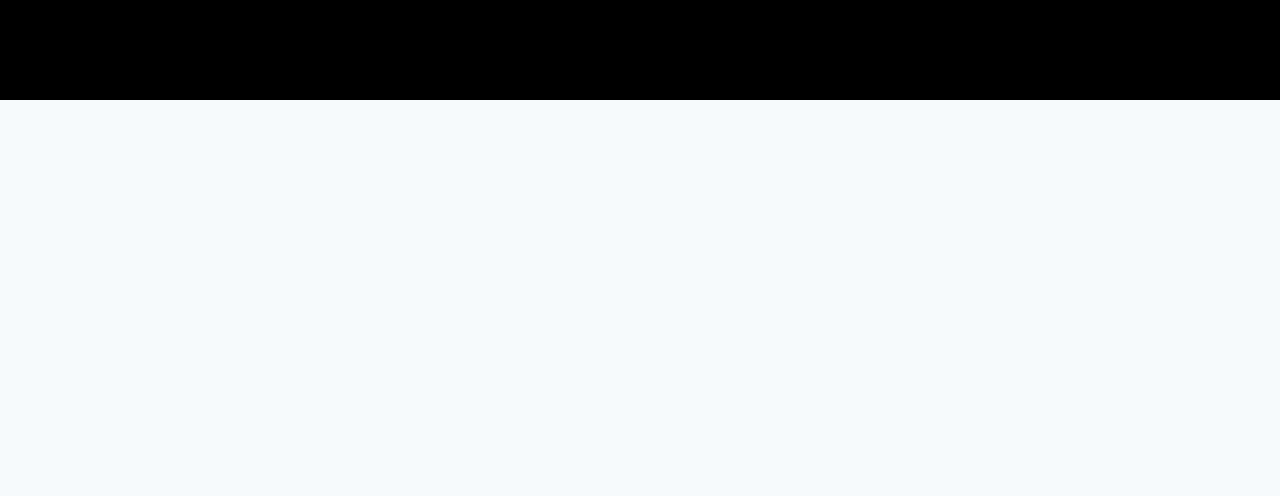
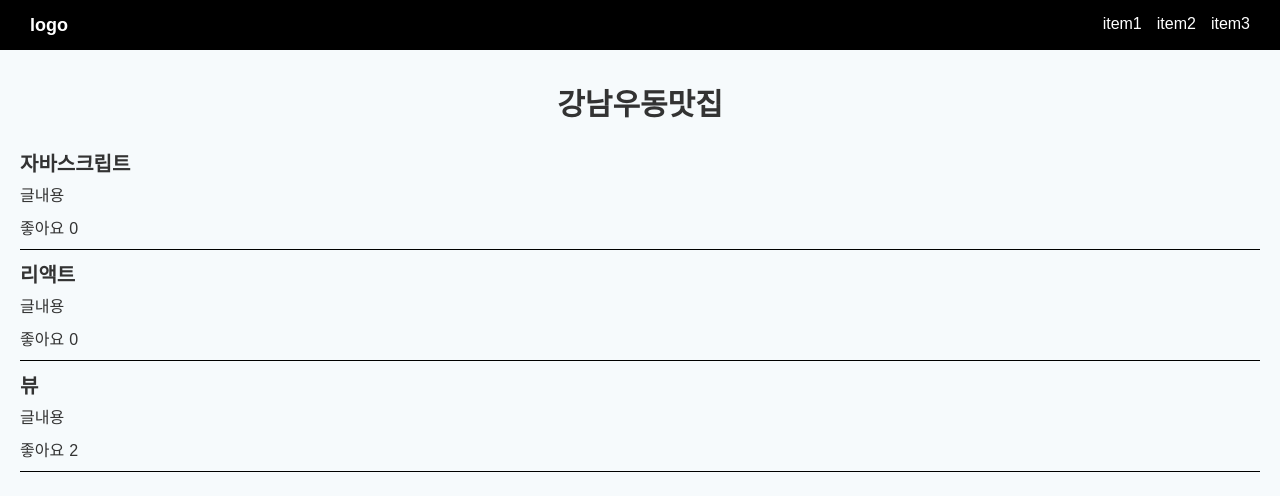
Before and after one commit to DongJae-Fn-Ing/react-fe, a React (Create React App) app: page / in a window 1280 px wide. Shown: the top 496 px of the page. Built offline with nearby package versions, Linux system fonts and the light colour scheme; a web font is replaced by a local one.

Commit message:
스프레트 오퍼레이터를 이용한 state 다루기 진행중

```diff
--- /dev/null
+++ b/src/components/blog/blogCard/index.js
@@ -0,0 +1,22 @@
+import React from "react";
+import Styled from "./styled";
+
+function BlogCard({ title, good, propGood }) {
+  const plus = () => {
+    propGood((good += 1));
+  };
+  return (
+    <Styled className="card">
+      <h3 className="card-title">{title}</h3>
+      <p className="card-con">글내용</p>
+      <div className="card-good">
+        <button className="btn" type="button" onClick={plus}>
+          좋아요
+        </button>
+        <span className="count">{good}</span>
+      </div>
+    </Styled>
+  );
+}
+
+export default BlogCard;
--- /dev/null
+++ b/src/components/blog/blogCard/styled.js
@@ -0,0 +1,28 @@
+import styled from "@emotion/styled";
+
+const Styled = styled.li`
+  border-bottom: 1px solid #000;
+
+  .card-title {
+    margin-bottom: 15px;
+    font-size: 20px;
+    font-weight: bold;
+  }
+
+  .card-con {
+    margin: 10px 0;
+  }
+
+  .card-good {
+    margin-bottom: 10px;
+    .count {
+      margin-left: 5px;
+    }
+  }
+
+  &:not(:last-child) {
+    margin-bottom: 15px;
+  }
+`;
+
+export default Styled;
--- a/src/components/blog/blogHeader/index.js
+++ b/src/components/blog/blogHeader/index.js
@@ -1,8 +1,19 @@
 import React from "react";
 import Styled from "./styled";
 
-function blogHeader() {
-  return <Styled></Styled>;
+function BlogHeader() {
+  return (
+    <Styled>
+      <h1 className="logo">logo</h1>
+      <nav className="nav">
+        <ul className="menu">
+          <li>item1</li>
+          <li>item2</li>
+          <li>item3</li>
+        </ul>
+      </nav>
+    </Styled>
+  );
 }
 
-export default blogHeader;
+export default BlogHeader;
--- a/src/components/blog/blogHeader/styled.js
+++ b/src/components/blog/blogHeader/styled.js
@@ -1,8 +1,32 @@
 import styled from "@emotion/styled";
 
 const Styled = styled.header`
-  height: 100px;
-  background: black;
+  display: flex;
+  padding: 0 30px;
+  height: 50px;
+  background-color: #000;
+  justify-content: space-between;
+  align-items: center;
+
+  .logo {
+    font-size: 18px;
+    color: #fff;
+  }
+
+  .nav {
+    .menu {
+      display: flex;
+      align-items: center;
+
+      li {
+        color: #fff;
+
+        &:not(:last-child) {
+          margin-right: 15px;
+        }
+      }
+    }
+  }
 `;
 
 export default Styled;
--- a/src/pages/blogPage/index.js
+++ b/src/pages/blogPage/index.js
@@ -1,14 +1,41 @@
-import React from "react";
+import React, { useState } from "react";
 import Styled from "./styled";
 
 import BlogHeader from "../../components/blog/blogHeader";
+import BlogCard from "../../components/blog/blogCard";
 
-function blogPage() {
+function BlogPage() {
+  const [tite, setTitle] = useState(["자바스크립트", "리액트", "뷰"]);
+  const [good, setGood] = useState([0, 0, 2]);
+  let post = "강남우동맛집";
+
+  const propGood = (data) => {
+    console.log(data);
+    let copy = [...good];
+    copy[0] = data;
+    setGood(copy);
+  };
+
   return (
     <Styled>
       <BlogHeader />
+      <h2 className="blog-title">{post}</h2>
+      <div className="content">
+        <ul className="blog-list">
+          {tite.map((item, i) => {
+            return (
+              <BlogCard
+                propGood={propGood}
+                good={good[i]}
+                title={item}
+                key={i}
+              />
+            );
+          })}
+        </ul>
+      </div>
     </Styled>
   );
 }
 
-export default blogPage;
+export default BlogPage;
--- a/src/pages/blogPage/styled.js
+++ b/src/pages/blogPage/styled.js
@@ -1,5 +1,15 @@
 import styled from "@emotion/styled";
 
-const DivStyled = styled.div``;
+const DivStyled = styled.div`
+  .blog-title {
+    margin: 30px 0;
+    font-size: 30px;
+    text-align: center;
+  }
+
+  .content {
+    padding: 0 20px;
+  }
+`;
 
 export default DivStyled;
```
Also changed, not shown: 내용정리.txt (added), 1 other file (tests, documents, lock files or other folders).
